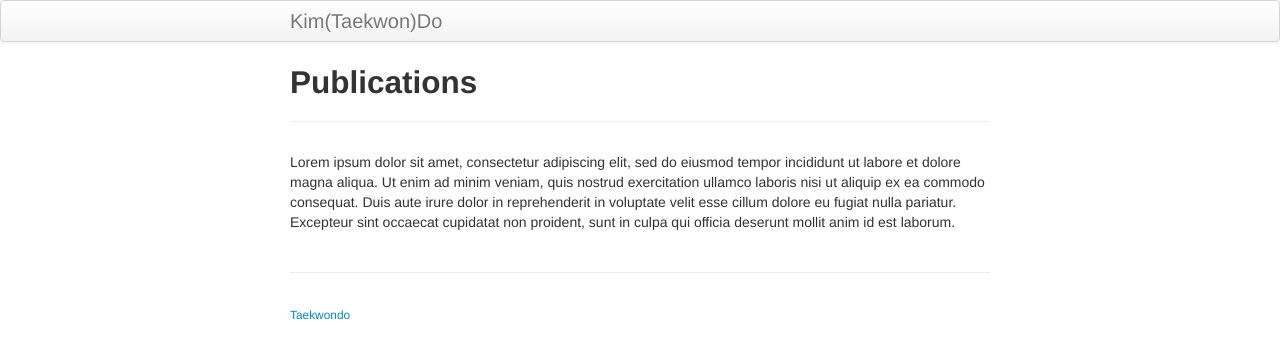
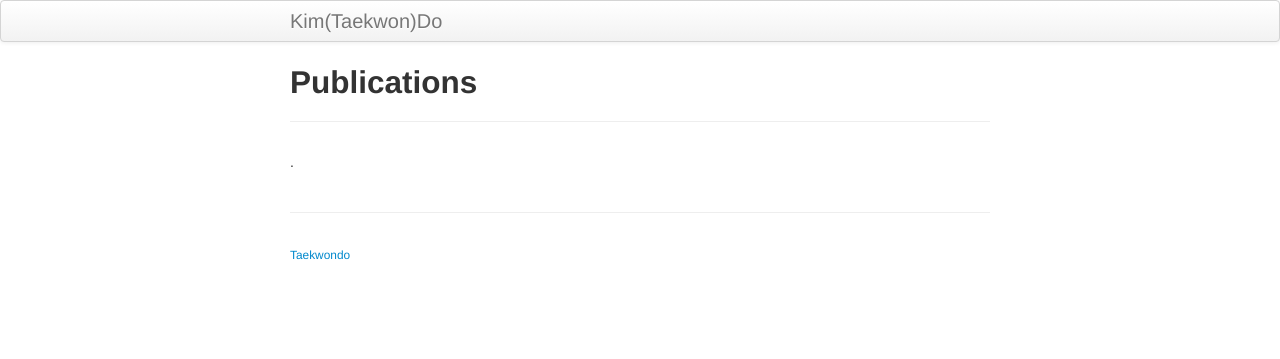
Before and after one commit to felixig/research, a Jekyll site: the page built from pages/publications.md, in a window 1280 px wide. Shown: the top 359 px of the page. Built offline with Jekyll 4.4.1, drawn with Linux system fonts in a browser that asks for light colours.

Commit message:
Fix formatting issues in publications.md
Removed trailing whitespace and ensured proper formatting.

```diff
--- a/pages/publications.md
+++ b/pages/publications.md
@@ -4,4 +4,4 @@
 description: Papers in scientific journals, conferences; invited talks and supervised thesis
 ---
 
-Lorem ipsum dolor sit amet, consectetur adipiscing elit, sed do eiusmod tempor incididunt ut labore et dolore magna aliqua. Ut enim ad minim veniam, quis nostrud exercitation ullamco laboris nisi ut aliquip ex ea commodo consequat. Duis aute irure dolor in reprehenderit in voluptate velit esse cillum dolore eu fugiat nulla pariatur. Excepteur sint occaecat cupidatat non proident, sunt in culpa qui officia deserunt mollit anim id est laborum.
+.
```
